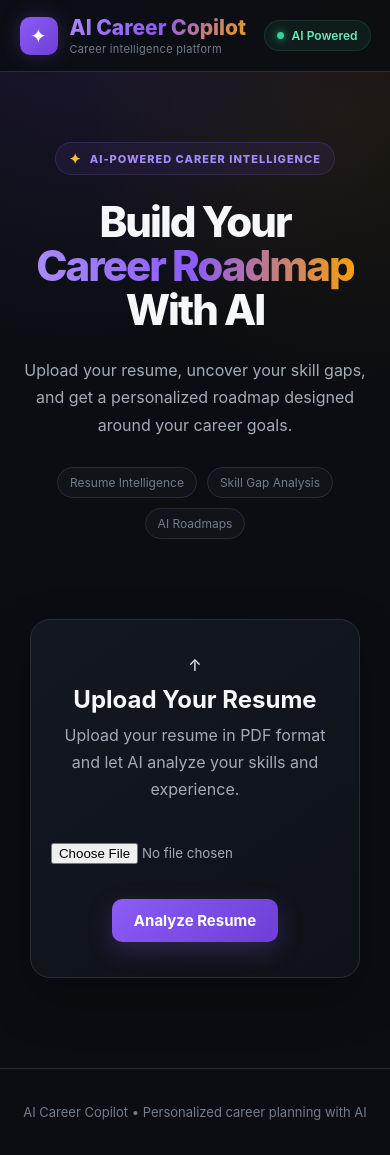
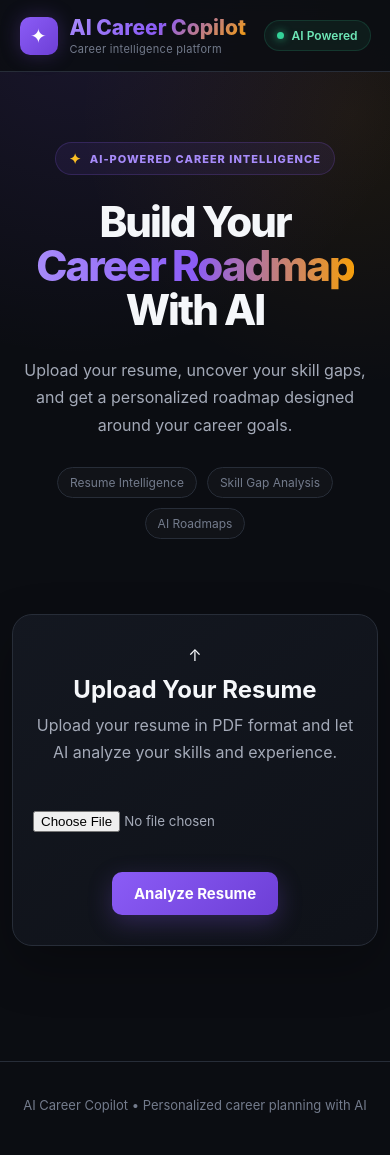
Before and after one commit to RohanGarg11/AI-Career-Copilot, a React app in the folder frontend/: page / in a window 390 px wide. Built offline with nearby package versions, Linux system fonts and the light colour scheme; the HTML template or start-up script is replaced by a standard one.

Commit message:
Fixed Frontend Layout

```diff
--- a/frontend/src/App.jsx
+++ b/frontend/src/App.jsx
@@ -90,9 +90,9 @@ function App() {
   </div>
 </section>
 
-          <main className="container">
-            <ResumeUpload onResumeUploaded={handleResumeUploaded} />
-          </main>
+          <main className="upload-page">
+  <ResumeUpload onResumeUploaded={handleResumeUploaded} />
+</main>
         </>
       ) : (
         <main className="container">
--- a/frontend/src/index.css
+++ b/frontend/src/index.css
@@ -1730,3 +1730,81 @@ button {
     width: 100%;
   }
 }
+
+/* =========================
+   UPLOAD PAGE LAYOUT
+========================= */
+
+.upload-page {
+  width: 100%;
+  max-width: 100%;
+  margin: 0;
+  padding: 0 20px 50px;
+
+  display: flex;
+  flex-direction: column;
+  align-items: center;
+  justify-content: center;
+
+  box-sizing: border-box;
+}
+
+/* Force upload card into a vertical centered layout */
+
+.upload-page .upload-card {
+  width: min(850px, 100%);
+  max-width: 850px;
+
+  margin: 40px auto;
+
+  display: flex;
+  flex-direction: column;
+  align-items: center;
+  justify-content: center;
+
+  text-align: center;
+  box-sizing: border-box;
+}
+
+/* Center every direct element */
+
+.upload-page .upload-card > * {
+  margin-left: auto;
+  margin-right: auto;
+}
+
+/* Upload description */
+
+.upload-page .upload-card > p {
+  width: 100%;
+  max-width: 600px;
+  text-align: center;
+}
+
+/* File selector */
+
+.upload-page .upload-card input[type="file"] {
+  display: block;
+  margin: 20px auto;
+}
+
+/* Button */
+
+.upload-page .upload-card .primary-button {
+  display: block;
+  margin: 20px auto 0;
+}
+
+/* Mobile */
+
+@media (max-width: 700px) {
+  .upload-page {
+    padding: 0 12px 40px;
+  }
+
+  .upload-page .upload-card {
+    width: 100%;
+    margin: 25px auto;
+    padding: 30px 20px;
+  }
+}
```
